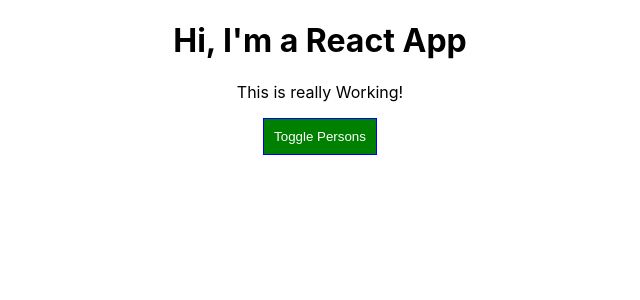
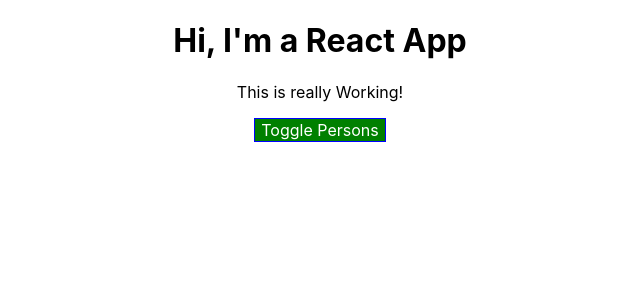
Before and after one commit to robertdeyb/react-tutorial, a React (Create React App) app: page / in a window 1280 px wide. Shown: the top 300 px of the page, without its empty margins (320-960 px from the left). Built offline with nearby package versions, Linux system fonts and the light colour scheme.

Commit message:
styled components

```diff
--- a/package.json
+++ b/package.json
@@ -10,6 +10,7 @@
     "react": "^17.0.1",
     "react-dom": "^17.0.1",
     "react-scripts": "4.0.1",
+    "styled-components": "^5.2.1",
     "web-vitals": "^0.2.4"
   },
   "scripts": {
--- a/src/App.js
+++ b/src/App.js
@@ -1,7 +1,24 @@
 import './App.css';
 import React, { Component } from 'react';
-import Radium, {StyleRoot} from 'radium';
 import Person from './Person/Person';
+import styled from 'styled-components';
+
+
+const StyledButton = styled.button`
+  background-color: ${props => props.alt === "true" ? 'red' : 'green'};
+  color: white;
+  font: inherit;
+  border: 1px solid blue;
+  padding: '10px';
+  cursor: pointer;
+
+  &:hover {
+    background-color: ${props => props.alt === "true" ? 'salmon' : 'lighgreen'};
+    color: black;
+  }
+
+`;
+
 class App extends Component {
   state = {
     persons: [
@@ -45,17 +62,6 @@ class App extends Component {
     this.setState({showPerson: !valueShowPerson});
   }
   render() {
-    const style = {
-      backgroundColor: 'green',
-      color: "white",
-      border: '1px solid blue',
-      padding: '10px',
-      cursor: 'pointer',
-      ':hover': {
-        backgroundColor: 'lightgreen',
-        color: 'black'
-      }
-    }
     let persons = null;
     if (this.state.showPerson) {
       persons = (
@@ -71,11 +77,7 @@ class App extends Component {
           }
         </div>
       );
-      style.backgroundColor = "red";
-      style[":hover"] = {
-        backgroundColor: 'salmon',
-        color: 'white'
-      }
+
     }
     const colors = [];
 
@@ -87,21 +89,19 @@ class App extends Component {
       colors.push("bold");
     }
     return (
-      <StyleRoot>
         <div className="App">
           <h1>Hi, I'm a React App</h1>
           <p className={colors.join(" ")}>This is really Working!</p>
-          <button
+          <StyledButton
+            alt={this.state.showPerson.toString()}
             onClick={this.togglePersons}
-            style = {style}
-          >Toggle Persons</button>
+          >Toggle Persons</StyledButton>
           {persons}
         </div>
-      </StyleRoot>
 
     )
     // return React.createElement('div', {className: 'App'}, React.createElement('h1', null, 'Sample Text'));
   }
 }
 
-export default Radium(App);
+export default App;
--- a/src/Person/Person.css
+++ b/src/Person/Person.css
@@ -1,4 +1,4 @@
-.Person {
+/* .Person {
     width: 60%;
     margin: 16px auto;
     border: 1px solid #eeeeee;
@@ -7,7 +7,7 @@
     text-align: center;
 }
 
-/* @media (min-width: 500px) {
+@media (min-width: 500px) {
     .Person {
         width: 450px;
     }
--- a/src/Person/Person.js
+++ b/src/Person/Person.js
@@ -1,19 +1,29 @@
 import React from 'react';
-import './Person.css';
-import Radium from 'radium';
+// import './Person.css';
+import styled from 'styled-components';
+
+const StyledDiv = styled.div`
+
+    width: 60%;
+    margin: 16px auto;
+    border: 1px solid #eeeeee;
+    box-shadow: 0 2px 3px #ccc;
+    padding: 16px;
+    text-align: center;
+
+    @media (min-width: 500px) {
+        width: 450px;
+    }
+`;
+
 const person = (props) => {
-    const style = {
-        '@media (min-width: 500px)': {
-            width: '450px'
-        }
-    };
     return (
-        <div className="Person" style={style}>
+        <StyledDiv>
             <p onClick={props.click}>Hi I'm {props.name} and I am {props.age} years old.</p>
             <p>{props.children}</p>
             <input type="text" onChange={props.changed} value={props.name}/>
-        </div>
+        </StyledDiv>
     )
 }
 
-export default Radium(person);
+export default person;
```
Also changed, not shown: 2 other files (tests, documents, lock files or other folders).
